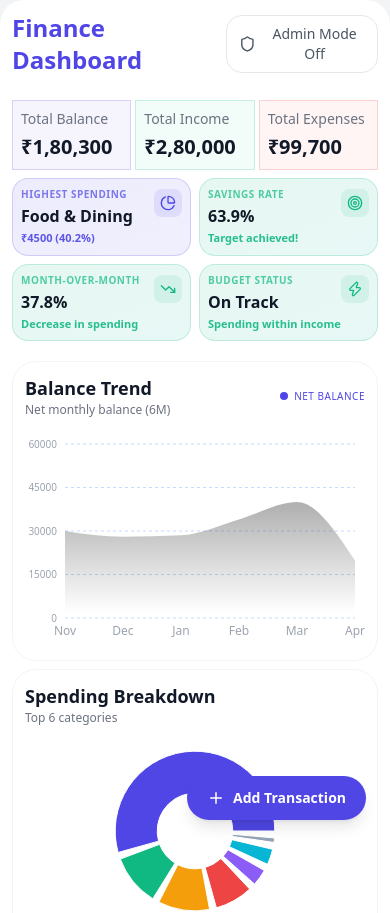
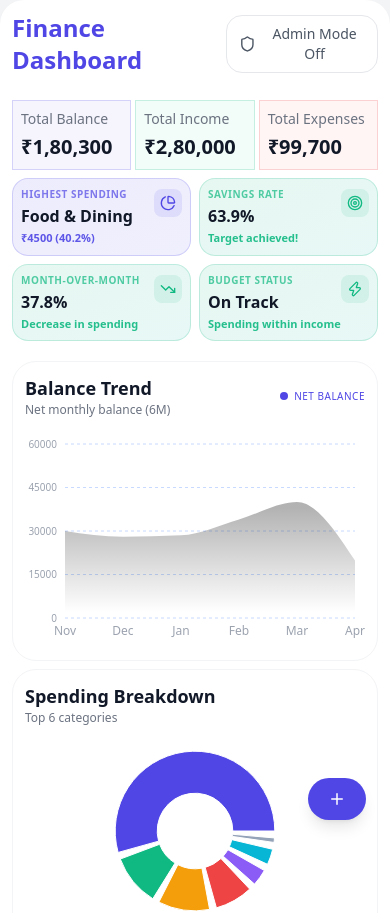
Before and after one commit to Punith1117/fin-dashboard, a React (Vite) app: page / in a window 390 px wide. Shown: the top 913 px of the page. Built offline with nearby package versions, Linux system fonts and the light colour scheme.

Commit message:
style(add transactions button): hide text for mobile/tablet views

```diff
--- a/src/components/Transactions/AddTransactionModal.jsx
+++ b/src/components/Transactions/AddTransactionModal.jsx
@@ -22,7 +22,7 @@ export function AddTransactionModal() {
         className="fixed bottom-6 right-6 z-50 flex items-center gap-2 bg-finance-primary hover:bg-finance-primary/90 active:scale-95 text-white px-5 py-3 rounded-2xl text-sm font-semibold shadow-lg hover:shadow-xl transition-all duration-200"
       >
         <Plus size={18} />
-        Add Transaction
+        <span className="hidden sm:inline">Add Transaction</span>
       </button>
 
       <Modal
```
